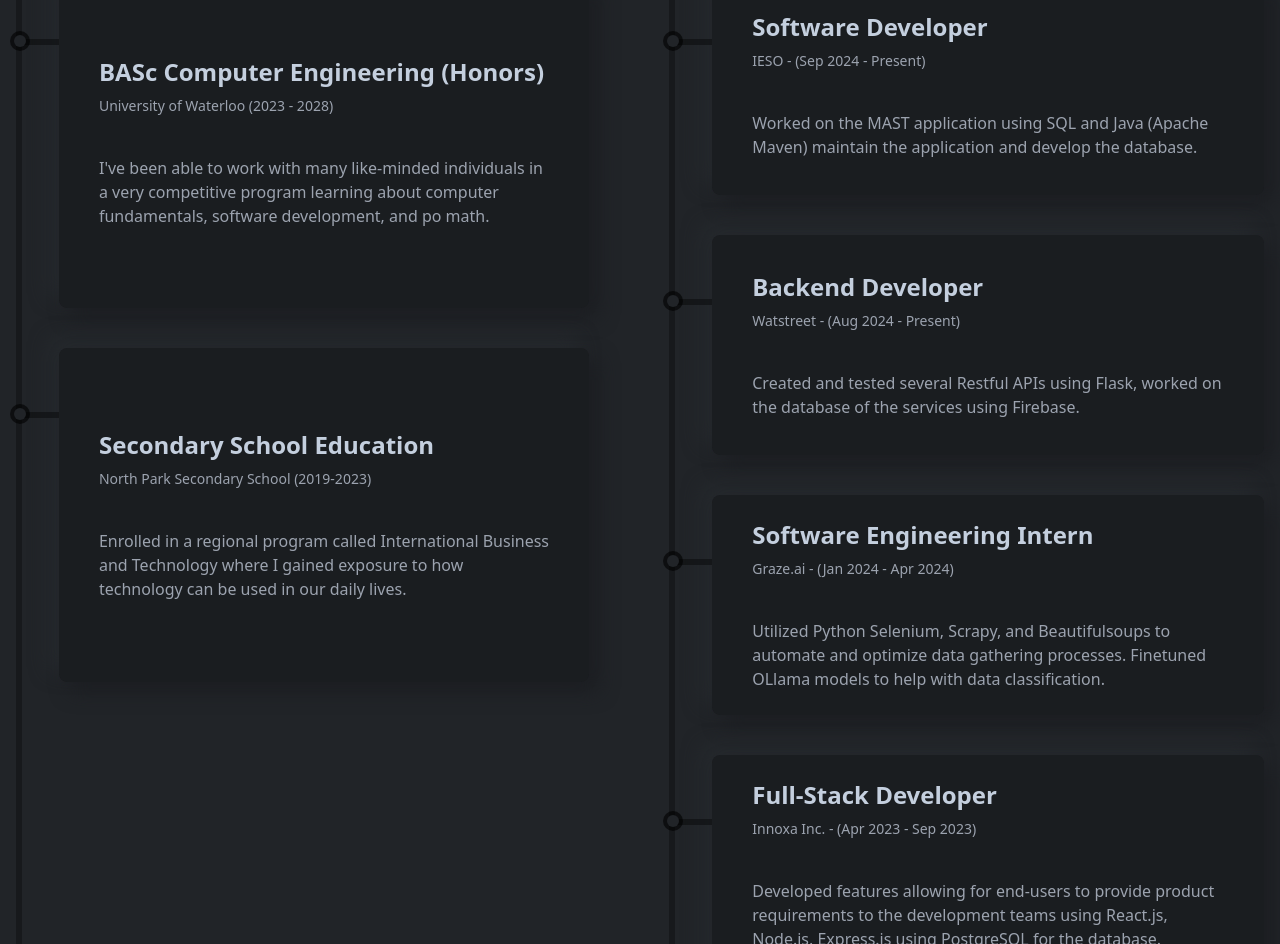
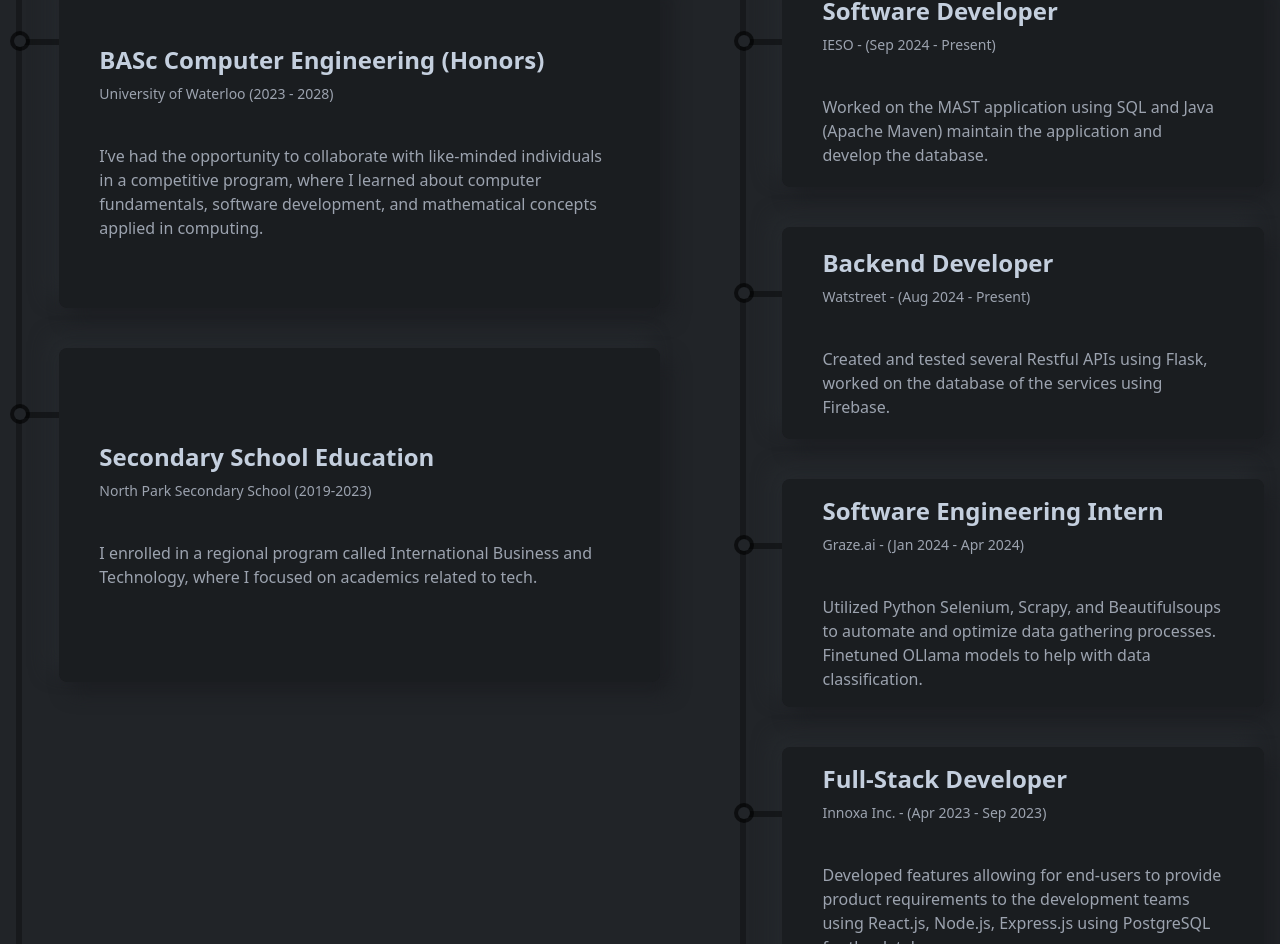
Before and after one commit to JayPrograms/Jay-Portfolio, a React (Create React App) app: page / in a window 1280 px wide. Shown: the part 3804-4748 px from the top of the page. Built offline with nearby package versions, Linux system fonts and the light colour scheme.

Commit message:
Updated more typos

```diff
--- a/src/components/resume/Education.js
+++ b/src/components/resume/Education.js
@@ -18,12 +18,12 @@
           <ResumeCard
             title="BASc Computer Engineering (Honors)"
             subTitle="University of Waterloo (2023 - 2028)"
-            des="I've been able to work with many like-minded individuals in a very competitive program learning about computer fundamentals, software development, and po math."
+            des="I’ve had the opportunity to collaborate with like-minded individuals in a competitive program, where I learned about computer fundamentals, software development, and mathematical concepts applied in computing."
           />
           <ResumeCard
             title="Secondary School Education"
             subTitle="North Park Secondary School (2019-2023)"
-            des="Enrolled in a regional program called International Business and Technology where I gained exposure to how technology can be used in our daily lives."
+            des="I enrolled in a regional program called International Business and Technology, where I focused on academics related to tech."
           />
         </div>
       </div>
```
